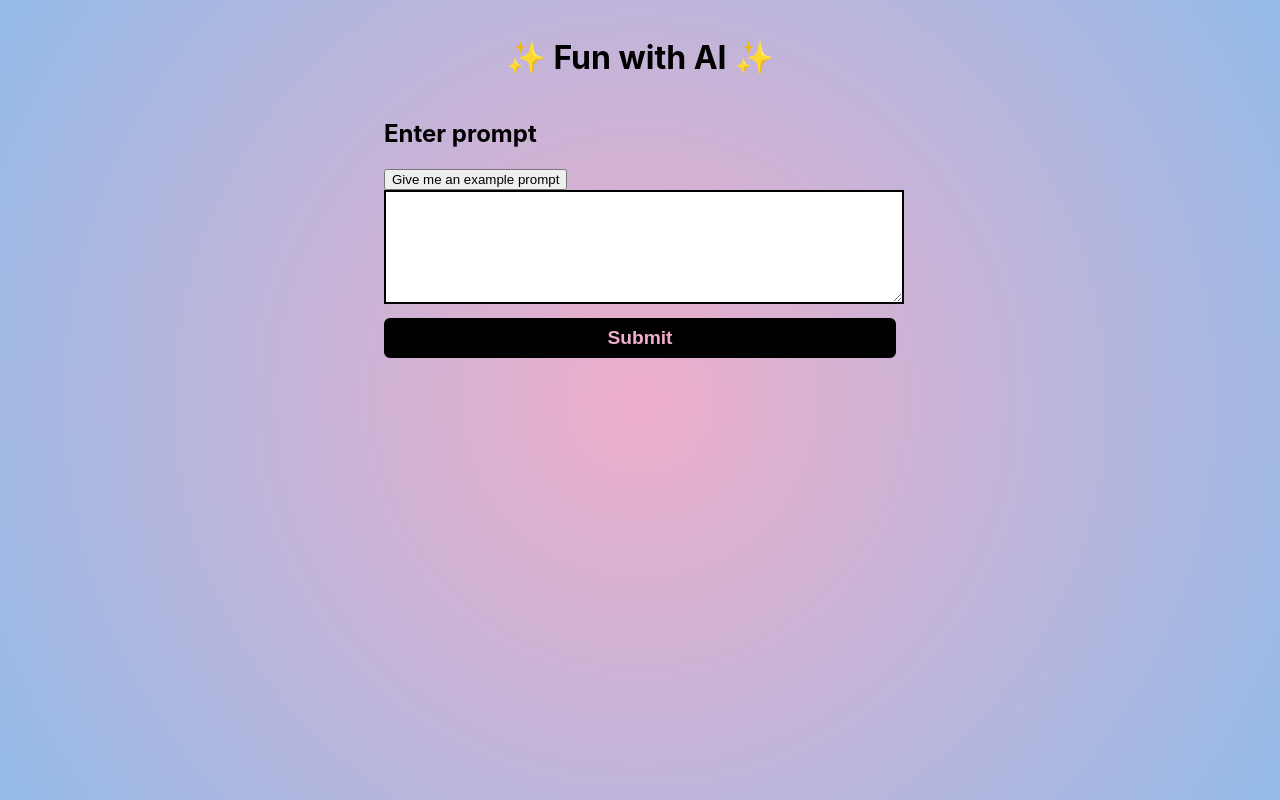
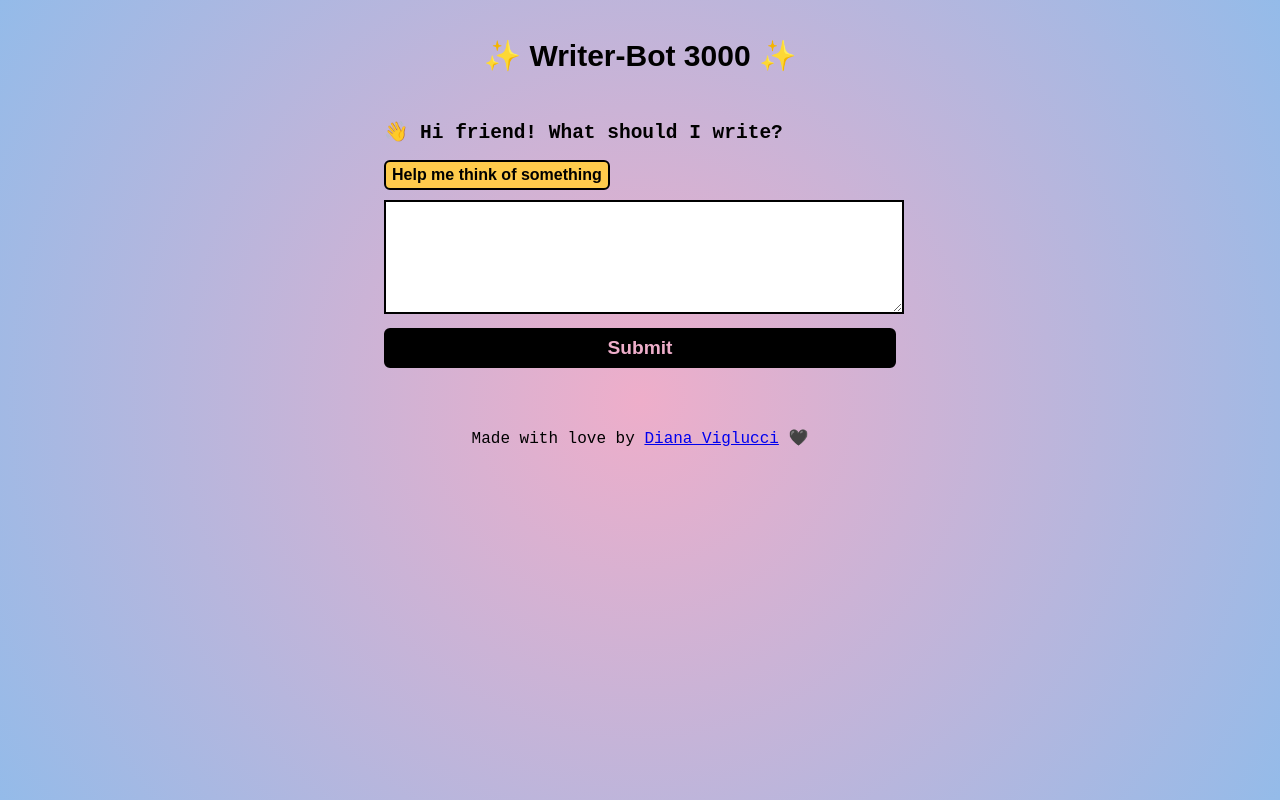
Before and after one commit to dviglucci/writer-bot-3000, a React (Create React App) app: page / in a window 1280 px wide. Built offline with nearby package versions, Linux system fonts and the light colour scheme.

Commit message:
additional styling

```diff
--- a/src/App.css
+++ b/src/App.css
@@ -1,4 +1,5 @@
 .app-container {
+  font-family: monospace;
   display: flex;
   flex-direction: column;
   align-items: center;
@@ -10,6 +11,9 @@
 
 h1 {
   margin-top: 3%;
+  margin-bottom: 30px;
+  font-size: 30px;
+  font-family: sans-serif;
 }
 
 .section-container {
@@ -18,13 +22,6 @@ h1 {
 
 section {
   display: block;
-}
-
-#dropdown-basic {
-  display: flex;
-  width: 100%;
-  background-color: transparent;
-  border: 2px solid black;
 }
 
 .prompt-ideas {
@@ -42,7 +39,6 @@ textarea {
   white-space: pre-wrap;
   padding: 20px;
   padding-top: 30px;
-  font-family: monospace;
 }
 
 .button {
@@ -56,11 +52,22 @@ textarea {
   margin-bottom: 40px;
   border: 2px solid black;
   border-radius: 6px;
+  cursor: pointer;
 }
 
 .button:hover {
   background-color: #FFCB4C;
   color: black;
+}
+
+#button-reversed {
+  background-color: #FFCB4C;
+  font-size: 16px;
+  color: black;
+  width: auto;
+  height: 30px;
+  margin-bottom: 10px;
+  margin-top: 0px;
 }
 
 .entry-container {
@@ -71,5 +78,15 @@ textarea {
   padding-bottom: 25px;
   margin-bottom: 10px;
   font-size: x-large;
-  font-family: monospace;
 }
+
+.entry-header {
+  font-size: x-large;
+  text-decoration: underline;
+}
+
+footer {
+  padding-top: 20px;
+  padding-bottom: 30px;
+  font-size: large;
+}
--- a/src/App.js
+++ b/src/App.js
@@ -35,16 +35,23 @@ const App = () => {
     );
     const data = await response.json();
     setInputText('');
-    setResponseLog([{key: responseLog.length + 1, prompt: inputText, response: data.choices[0].text}, ...responseLog])
+    setResponseLog([
+      {
+        key: responseLog.length + 1,
+        prompt: inputText,
+        response: data.choices[0].text,
+      },
+      ...responseLog,
+    ]);
   }
 
   return (
     <div className='app-container'>
-      <h1>✨ Fun with AI ✨</h1>
+      <h1>✨ Writer-Bot 3000 ✨</h1>
       <form onSubmit={onSubmit} className='section-container'>
         <label>
-          <h2>Enter prompt</h2>
-          <Ideas updateInputText={updateInputText}/>
+          <h2>👋 Hi friend! What should I write?</h2>
+          <Ideas updateInputText={updateInputText} />
           <textarea
             type='text'
             value={inputText}
@@ -54,19 +61,28 @@ const App = () => {
         <input type='submit' value='Submit' className='button' />
       </form>
       <section className='section-container'>
-        {responseLog.length > 0 ?
-        responseLog.map((element) => {
+        {responseLog.length > 0
+          ? responseLog.map((element) => {
               return (
                 <div key={element.key} className='entry-container'>
-              <h2>Prompt:</h2>
+                  <h2 className='entry-header'>Prompt</h2>
                   <div>{element.prompt}</div>
-              <h2>Response:</h2>
+                  <h2 className='entry-header'>Response</h2>
                   <div>{element.response}</div>
                 </div>
-          )
+              );
             })
           : null}
       </section>
+      <footer>
+        <div>
+          Made with love by{' '}
+          <a href='https://www.linkedin.com/in/diana-viglucci/'>
+            Diana Viglucci
+          </a>{' '}
+          🖤
+        </div>
+      </footer>
     </div>
   );
 };
--- a/src/Ideas.js
+++ b/src/Ideas.js
@@ -22,8 +22,8 @@ export default function Ideas(props) {
 
   return (
     <div>
-      <button onClick={setSamplePrompt} value={ideasArr[currentPromptIdx]}>
-        Give me an example prompt
+      <button onClick={setSamplePrompt} value={ideasArr[currentPromptIdx]} className='button' id='button-reversed'>
+        Help me think of something
       </button>
     </div>
   );
```
Lines whose indentation alone changed are shown as unchanged.
